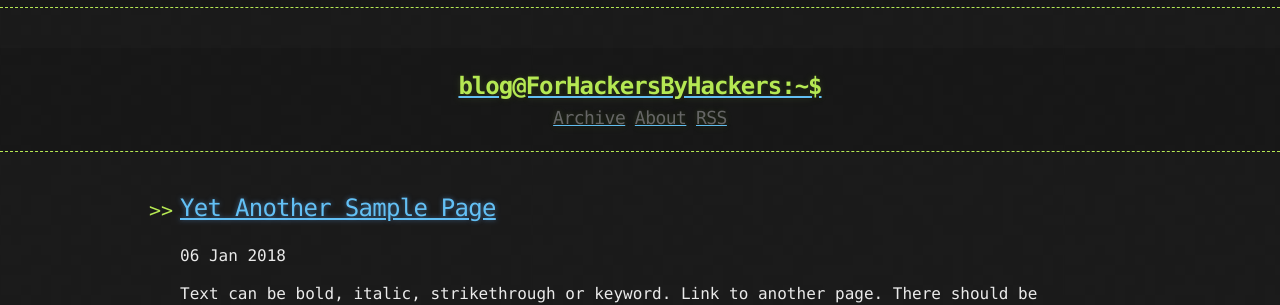
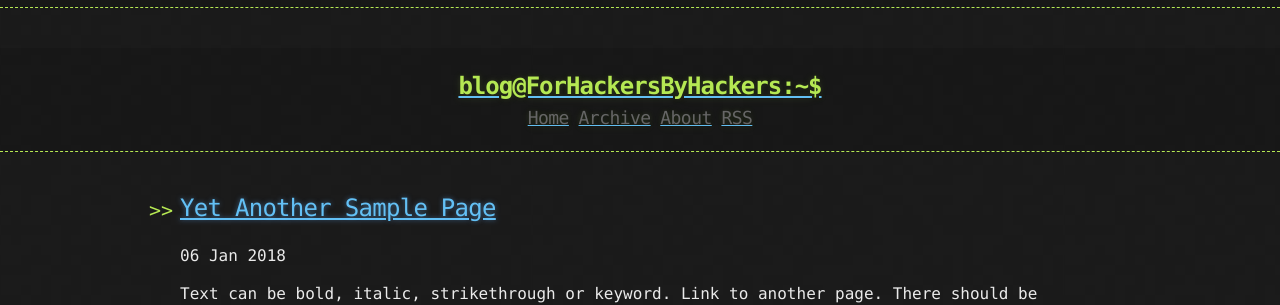
Before and after one commit to bugcatchernade/blog, a Jekyll site: the page built from index.html, in a window 1280 px wide. Shown: the part 176-481 px from the top of the page. Built offline with Jekyll 4.4.1, drawn with Linux system fonts in a browser that asks for light colours; the list of posts is cut into pages by our own code.

Commit message:
Home link

```diff
--- a/_includes/links.html
+++ b/_includes/links.html
@@ -1,3 +1,4 @@
+<a href="https://forhackersbyhackers.com"><h2 class="header-link">Home</h2></a>
 <a href="{{ "/archive" | prepend: site.baseurl | replace: '//', '/' }}"><h2 class="header-link">Archive</h2></a>
 <a href="{{ "/about" | prepend: site.baseurl | replace: '//', '/' }}"><h2 class="header-link">About</h2></a>
 <a href="{{ "/atom.xml" | prepend: site.baseurl | replace: '//', '/' }}"><h2 class="header-link">RSS</h2></a>
```
